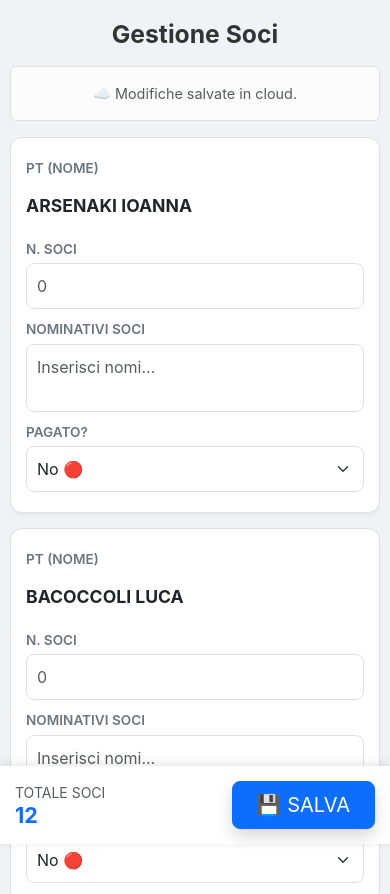
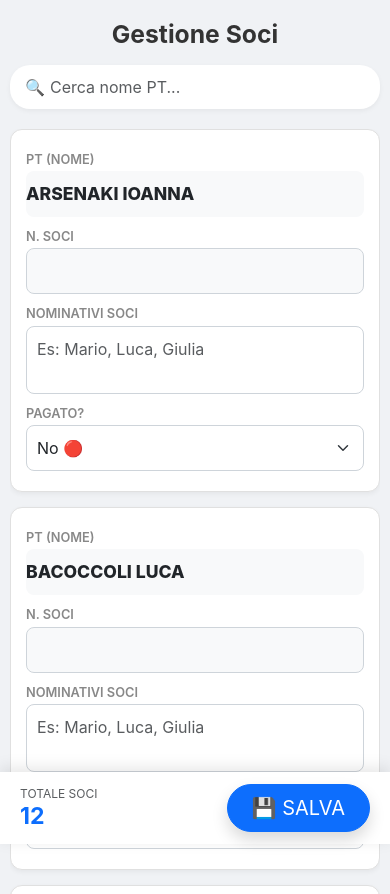
Before and after one commit to Visualgabri/gestione-persone, a plain HTML site: page indexMobile.html in a window 390 px wide. Shown: the top 894 px of the page. Drawn offline with nearby package versions, Linux system fonts and the light colour scheme; no server answers.

Commit message:
Aggiornamento automatico 10/12/2025 10:49:30,12

```diff
--- a/indexMobile.html
+++ b/indexMobile.html
@@ -3,8 +3,7 @@
 <head>
     <meta charset="UTF-8">
     <meta name="viewport" content="width=device-width, initial-scale=1.0, maximum-scale=1.0, user-scalable=no">
-    <title>Tabella Soci - Gestione Mobile</title>
-    <!-- Stile Bootstrap 5 -->
+    <title>Tabella Soci - Gestione Smart</title>
     <link href="https://cdn.jsdelivr.net/npm/bootstrap@5.3.0/dist/css/bootstrap.min.css" rel="stylesheet">
     <style>
         :root {
@@ -14,28 +13,54 @@
         body {
             padding: 10px;
             background-color: var(--bg-color);
-            padding-bottom: 80px; /* Spazio per il bottone fisso */
+            padding-bottom: 90px; /* Spazio per il footer fisso */
             font-family: -apple-system, BlinkMacSystemFont, "Segoe UI", Roboto, "Helvetica Neue", Arial, sans-serif;
         }
 
-        h2 { font-weight: 700; color: #333; margin-top: 10px; }
+        h2 { font-weight: 700; color: #333; margin-top: 10px; margin-bottom: 15px; }
 
-        /* Stile base input */
+        /* Stile Inputs */
         .form-control, .form-select {
-            font-size: 16px; /* Evita zoom su iOS */
+            font-size: 16px; /* No zoom iOS */
             padding: 10px;
             border-radius: 8px;
+            border: 1px solid #ced4da;
         }
 
-        /* Area di testo che si espande */
+        .form-control:focus, .form-select:focus {
+            border-color: #86b7fe;
+            box-shadow: 0 0 0 0.25rem rgba(13, 110, 253, 0.15);
+        }
+
+        /* Textarea Elastica */
         textarea.auto-expand {
             min-height: 60px;
-            resize: none; /* Gestito via JS */
+            resize: none;
             overflow-y: hidden;
             line-height: 1.5;
         }
 
-        /* --- STILE DESKTOP (TABELLA CLASSICA) --- */
+        /* Barra di ricerca */
+        .search-container {
+            position: relative;
+            margin-bottom: 20px;
+        }
+        .search-icon {
+            position: absolute;
+            left: 15px;
+            top: 50%;
+            transform: translateY(-50%);
+            color: #aaa;
+        }
+        #searchInput {
+            padding-left: 40px; /* Spazio per l'icona */
+            border-radius: 20px;
+            background: white;
+            box-shadow: 0 2px 5px rgba(0,0,0,0.05);
+            border: none;
+        }
+
+        /* --- STILE DESKTOP --- */
         .table-container {
             background: white;
             padding: 20px;
@@ -46,11 +71,8 @@
         /* --- STILE MOBILE (CARDS) --- */
         @media (max-width: 768px) {
             .table-container { padding: 0; background: transparent; box-shadow: none; }
-
-            /* Nascondi intestazione tabella classica */
             thead { display: none; }
 
-            /* Trasforma righe in Cards */
             tr {
                 display: block;
                 background: white;
@@ -61,7 +83,6 @@
                 border: 1px solid #e0e0e0;
             }
 
-            /* Celle diventano blocchi */
             td {
                 display: block;
                 border: none !important;
@@ -70,49 +91,47 @@
                 width: 100%;
             }
 
-            /* Etichette per i campi su mobile */
             td::before {
                 content: attr(data-label);
                 display: block;
-                font-size: 0.85rem;
-                color: #6c757d;
+                font-size: 0.8rem;
+                color: #888;
                 font-weight: 600;
-                margin-bottom: 4px;
+                margin-bottom: 2px;
                 text-transform: uppercase;
             }
 
-            /* Separatore visivo tra PT e il resto */
+            /* PT Name styling */
             td[data-label="PT (Nome)"] input {
-                font-weight: bold;
+                font-weight: 800;
+                font-size: 1.1rem;
+                color: #212529;
                 background-color: #f8f9fa;
                 border: none;
                 padding-left: 0;
-                font-size: 1.1rem;
-                color: #212529;
             }
 
-            /* Totale footer nascosto nella tabella, mostrato altrove */
             tfoot { display: none; }
         }
 
-        /* Bottone Salva Fluttuante */
+        /* Barra Fissa in Basso */
         .sticky-save-bar {
             position: fixed;
             bottom: 0;
             left: 0;
             width: 100%;
             background: white;
-            padding: 15px;
-            box-shadow: 0 -2px 10px rgba(0,0,0,0.1);
+            padding: 12px 20px;
+            box-shadow: 0 -4px 15px rgba(0,0,0,0.1);
             z-index: 100;
             display: flex;
             justify-content: space-between;
             align-items: center;
         }
 
-        /* Stato visivo Pagato */
+        /* Indicatore Pagato */
         .status-pagato-SI {
-            border-left: 5px solid #198754 !important;
+            border-left: 6px solid #198754 !important;
         }
 
         #status-toast {
@@ -122,26 +141,34 @@
             z-index: 1050;
             max-width: 300px;
         }
+
+        /* Contatore input readonly style */
+        input[data-field="n"] {
+            background-color: #f8f9fa;
+            color: #0d6efd;
+            font-weight: bold;
+        }
     </style>
 </head>
 <body>
 
 <div class="container table-container">
-    <h2 class="text-center mb-3">Gestione Soci</h2>
+    <h2 class="text-center">Gestione Soci</h2>
 
-    <div class="alert alert-light border text-center text-muted" role="alert" style="font-size: 0.9rem;">
-        ☁️ Modifiche salvate in cloud.
+    <!-- BARRA DI RICERCA -->
+    <div class="search-container">
+        <span class="search-icon">🔍</span>
+        <input type="text" id="searchInput" class="form-control" placeholder="Cerca nome PT..." onkeyup="filterTable()">
     </div>
 
-    <!-- Tabella -->
     <div class="table-responsive-md">
         <table class="table align-middle">
             <thead class="table-dark">
                 <tr>
                     <th>PT (Nome)</th>
                     <th style="width: 100px;">N. Soci</th>
-                    <th>Nominativi Soci</th>
-                    <th style="width: 110px;">Pagato?</th>
+                    <th>Nominativi Soci (Separa con virgola)</th>
+                    <th style="width: 120px;">Pagato?</th>
                 </tr>
             </thead>
             <tbody id="tableBody">
@@ -154,10 +181,10 @@
 <!-- BARRA FISSA IN BASSO -->
 <div class="sticky-save-bar">
     <div>
-        <small class="text-muted d-block">TOTALE SOCI</small>
-        <span id="totalSociDisplay" class="h4 fw-bold text-primary">0</span>
+        <small class="text-muted d-block" style="font-size: 0.75rem;">TOTALE SOCI</small>
+        <span id="totalSociDisplay" class="h3 fw-bold text-primary m-0">0</span>
     </div>
-    <button class="btn btn-primary btn-lg px-4 shadow" onclick="saveData()" id="btnSave">
+    <button class="btn btn-primary btn-lg px-4 shadow rounded-pill" onclick="saveData()" id="btnSave">
         💾 SALVA
     </button>
 </div>
@@ -204,7 +231,7 @@
     });
 
     async function loadData() {
-        showToast("Caricamento dati...", "info");
+        showToast("Sync Cloud...", "info");
         try {
             const response = await fetch(API_URL);
             if (!response.ok) {
@@ -224,25 +251,23 @@
     function renderTable(data) {
         const tbody = document.getElementById('tableBody');
         tbody.innerHTML = '';
-        let total = 0;
 
         data.forEach((row) => {
-            const num = parseInt(row.n) || 0;
-            total += num;
-
             const tr = document.createElement('tr');
-            // Aggiungo classe se pagato
             if(row.pagato === 'SI') tr.classList.add('status-pagato-SI');
 
             tr.innerHTML = `
                 <td data-label="PT (Nome)">
-                    <input type="text" class="form-control" value="${row.pt}" data-field="pt" readonly style="background:transparent; border:none; padding-left:0; font-weight:bold;">
+                    <input type="text" class="form-control pt-name-input" value="${row.pt}" data-field="pt" readonly>
                 </td>
                 <td data-label="N. Soci">
-                    <input type="number" inputmode="numeric" class="form-control" value="${row.n}" data-field="n" oninput="calcTotal()" placeholder="0">
+                    <!-- Readonly perché calcolato automaticamente -->
+                    <input type="number" class="form-control text-center" value="${row.n}" data-field="n" readonly tabindex="-1">
                 </td>
                 <td data-label="Nominativi Soci">
-                    <textarea class="form-control auto-expand" data-field="nomi" placeholder="Inserisci nomi..." oninput="resizeTextarea(this)">${row.nomi}</textarea>
+                    <textarea class="form-control auto-expand" data-field="nomi"
+                        placeholder="Es: Mario, Luca, Giulia"
+                        oninput="handleNameInput(this)">${row.nomi}</textarea>
                 </td>
                 <td data-label="Pagato?">
                     <select class="form-select" data-field="pagato" onchange="updateRowStyle(this)">
@@ -254,13 +279,59 @@
             tbody.appendChild(tr);
         });
 
-        document.getElementById('totalSociDisplay').innerText = total;
-
-        // Ridimensiona tutte le textarea al caricamento
-        document.querySelectorAll('textarea.auto-expand').forEach(resizeTextarea);
+        calcGlobalTotal();
+        document.querySelectorAll('textarea.auto-expand').forEach(el => {
+            resizeTextarea(el);
+            // Opzionale: ricalcola numeri all'avvio per assicurare coerenza
+            // autoCount(el);
+        });
     }
 
-    // Funzione per auto-ridimensionare la textarea mentre scrivi
+    // --- FUNZIONI LOGICHE ---
+
+    // Gestisce l'input nel box dei nomi (ridimensiona + conta)
+    function handleNameInput(textarea) {
+        resizeTextarea(textarea);
+        autoCount(textarea);
+    }
+
+    // Conta le virgole per determinare il numero di soci
+    function autoCount(textarea) {
+        const text = textarea.value;
+        const row = textarea.closest('tr');
+        const numField = row.querySelector('input[data-field="n"]');
+
+        // Logica: Splitta per virgola, rimuove spazi vuoti, conta elementi validi
+        // Esempio: "A, , B" diventa array ["A", "B"] lunghezza 2
+        let count = 0;
+        if(text.trim() !== "") {
+            count = text.split(',').filter(item => item.trim() !== '').length;
+        }
+
+        numField.value = count > 0 ? count : ""; // Se 0 lascia vuoto per pulizia visiva
+
+        calcGlobalTotal();
+    }
+
+    // Filtra la tabella in base al nome PT
+    function filterTable() {
+        const input = document.getElementById('searchInput');
+        const filter = input.value.toLowerCase();
+        const rows = document.getElementById('tableBody').getElementsByTagName('tr');
+
+        for (let i = 0; i < rows.length; i++) {
+            const ptInput = rows[i].querySelector('input[data-field="pt"]');
+            if (ptInput) {
+                const txtValue = ptInput.value || "";
+                if (txtValue.toLowerCase().indexOf(filter) > -1) {
+                    rows[i].style.display = "";
+                } else {
+                    rows[i].style.display = "none";
+                }
+            }
+        }
+    }
+
     function resizeTextarea(el) {
         el.style.height = 'auto';
         el.style.height = (el.scrollHeight) + 'px';
@@ -275,8 +346,9 @@
         }
     }
 
-    function calcTotal() {
+    function calcGlobalTotal() {
         let total = 0;
+        // Calcola solo le righe visibili? No, calcola tutto il totale reale
         document.querySelectorAll('input[data-field="n"]').forEach(input => {
             total += parseInt(input.value) || 0;
         });
@@ -287,7 +359,7 @@
         const btn = document.getElementById('btnSave');
         const originalText = btn.innerHTML;
         btn.disabled = true;
-        btn.innerHTML = '<span class="spinner-border spinner-border-sm"></span> Saving...';
+        btn.innerHTML = '<span class="spinner-border spinner-border-sm"></span> ...';
 
         const rows = document.getElementById('tableBody').querySelectorAll('tr');
         const newData = [];
@@ -307,7 +379,7 @@
                 headers: { 'Content-Type': 'application/json' },
                 body: JSON.stringify({ data: newData })
             });
-            showToast("Salvato con successo!", "success");
+            showToast("Salvato!", "success");
         } catch (e) {
             showToast("Errore salvataggio!", "danger");
         } finally {
```
